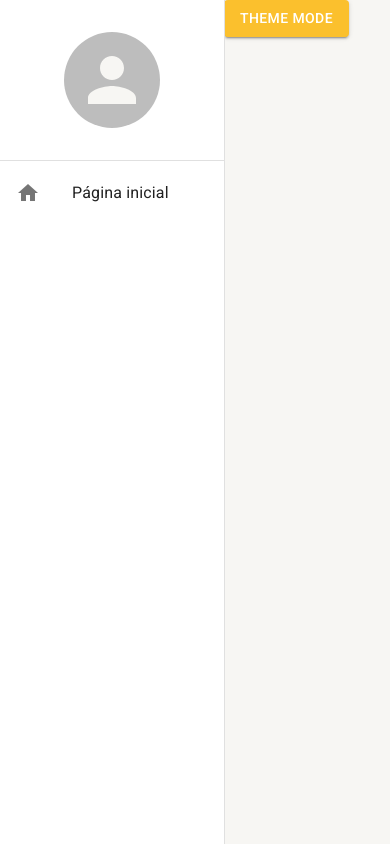
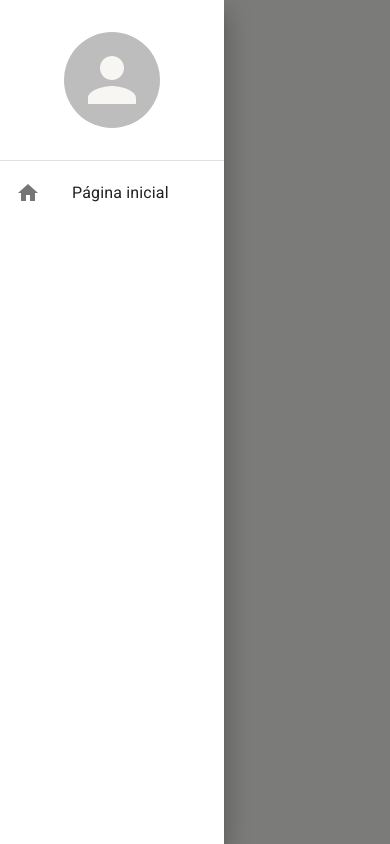
Before and after one commit to thiagoeu/frontendCadastro, a React (Create React App) app: page /pagina-inicial in a window 390 px wide. Built offline with nearby package versions, Linux system fonts and the light colour scheme.

Commit message:
feat: DrauwerContext

```diff
--- a/src/App.tsx
+++ b/src/App.tsx
@@ -2,16 +2,19 @@ import { BrowserRouter } from 'react-router-dom';
 import { AppRoutes } from './routes';
 import { AppThemeProvider } from './shared/contexts/ThemeContext';
 import { MenuLateral } from './shared/components';
+import { DrawerProvider } from './shared/contexts';
 
 
 export const App = () => {
   return (
     <AppThemeProvider>
+      <DrawerProvider>
       <BrowserRouter>
         <MenuLateral>
           <AppRoutes/>
         </MenuLateral>
       </BrowserRouter>
+      </DrawerProvider>
     </AppThemeProvider>
   );
 };
--- a/src/shared/components/menu-lateral/MenuLateral.tsx
+++ b/src/shared/components/menu-lateral/MenuLateral.tsx
@@ -1,4 +1,4 @@
-import { Box, Drawer, useTheme, Avatar, Divider, List, ListItemButton, ListItemIcon, ListItemText, Icon } from "@mui/material";
+import { Box, Drawer, useTheme, Avatar, Divider, List, ListItemButton, ListItemIcon, ListItemText, Icon, useMediaQuery } from "@mui/material";
 import React from "react";
 
 
@@ -9,10 +9,12 @@ interface IAppThemeProviderProps {
 
 export const MenuLateral: React.FC<IAppThemeProviderProps> = ({ children }) => {
     const theme = useTheme();
+    const smDown = useMediaQuery(theme.breakpoints.down('sm'));
+
 
     return (
         <>
-            <Drawer variant="permanent">
+            <Drawer open={true} variant={smDown ? 'temporary' : 'permanent'}>
 
                 <Box width={theme.spacing(28)} height="100%" display="flex" flexDirection="column">
 
@@ -38,7 +40,7 @@ export const MenuLateral: React.FC<IAppThemeProviderProps> = ({ children }) => {
                 </Box>
 
             </Drawer>
-            <Box height="100vh" marginLeft={theme.spacing(28)}>
+            <Box height="100vh" marginLeft={smDown ? 0 : theme.spacing(28)}>
                 {children}
             </Box>
 
--- /dev/null
+++ b/src/shared/contexts/DrawerContext.tsx
@@ -0,0 +1,33 @@
+import { createContext, useCallback, useContext, useState } from "react";
+
+
+
+interface IDrawerContextData {
+    isDrawerOpen: boolean;
+    toggleDrawerOpen: () => void;
+}
+
+interface IAppThemeProviderProps {
+    children : React.ReactNode
+}
+
+const DrawerContext = createContext({} as IDrawerContextData);
+
+export const useDrawerContext = () => {
+    return useContext(DrawerContext);
+};
+
+export const DrawerProvider: React.FC<IAppThemeProviderProps> = ({children}) => {
+    const [isDrawerOpen, setIsDrawerOpen] = useState(false);
+    const toggleDrawerOpen = useCallback(() =>{
+        setIsDrawerOpen(oldDrawerOpen => !oldDrawerOpen);
+    },[])
+
+    return (
+        <DrawerContext.Provider value={{isDrawerOpen, toggleDrawerOpen}}>
+
+            {children}
+
+        </DrawerContext.Provider>
+    );
+};
--- a/src/shared/contexts/index.ts
+++ b/src/shared/contexts/index.ts
@@ -1 +1,2 @@
 export * from './ThemeContext'
+export * from './DrawerContext'
```
